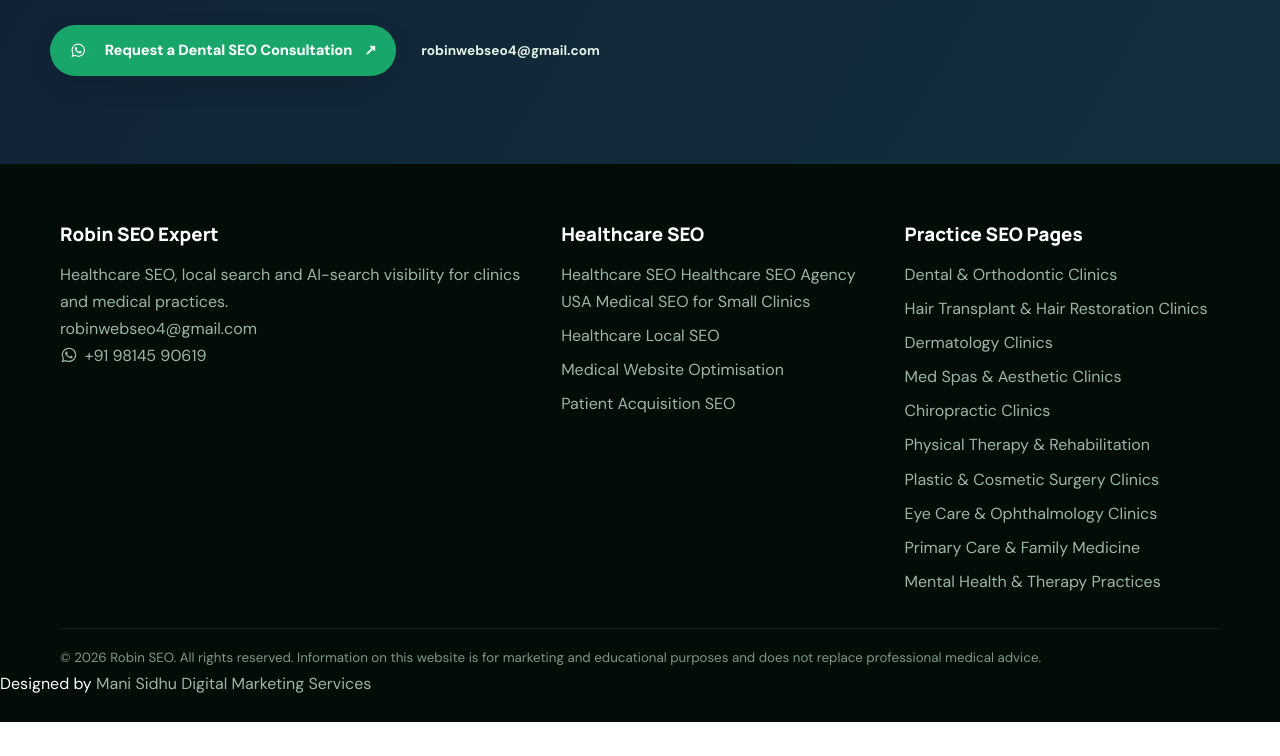
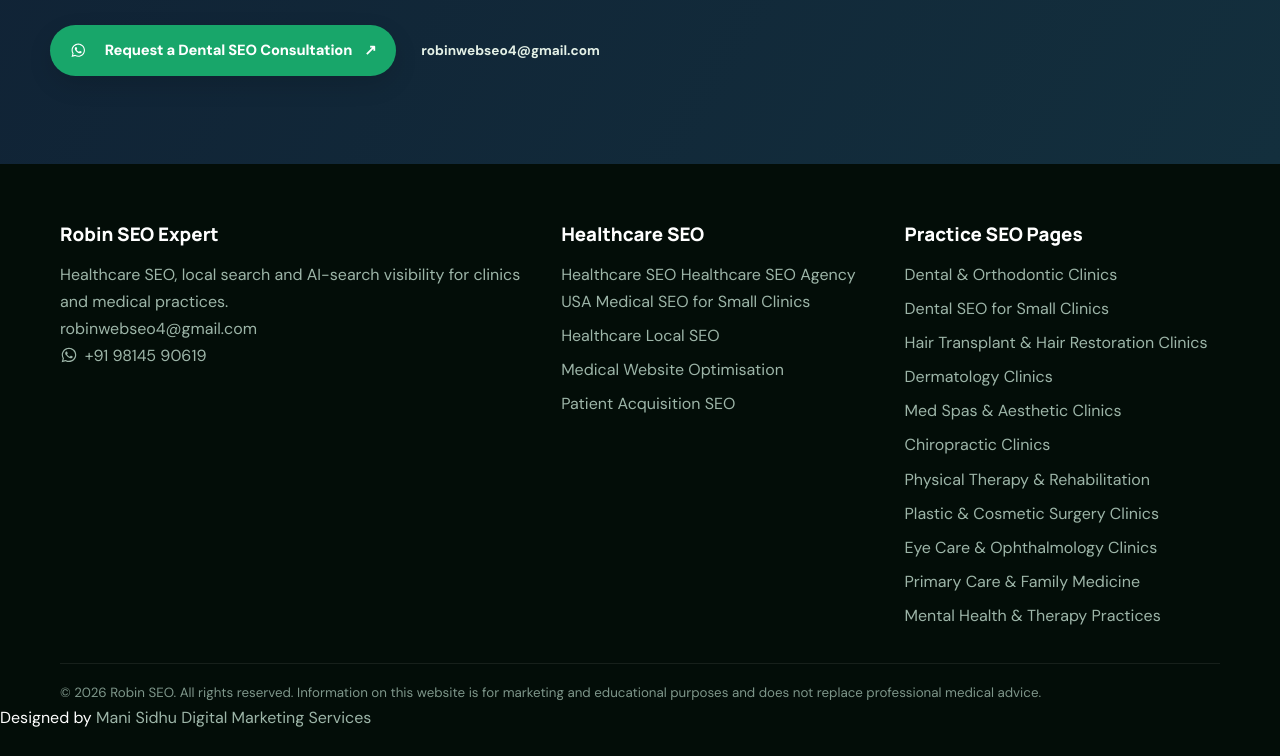
Before and after one commit to manisidhuwebseo/robinseo, a plain HTML site: page dental-seo-services.html in a window 1280 px wide. Shown: the part 7258-8014 px from the top of the page. Before the commit the page ends 7980 px from the top, so only its background shows below. Drawn offline with Linux system fonts and the light colour scheme.

Commit message:
Place dental small-clinic page once in navigation and footer

```diff
--- a/dental-seo-services.html
+++ b/dental-seo-services.html
@@ -611,6 +611,7 @@ body .robin-global-header .robin-header-cta{background:#3ddc97!important;color:#
 <footer class="footer"><div class="container"><div class="footer-grid"><div><h3>Robin SEO Expert</h3><p>Healthcare SEO, local search and AI-search visibility for clinics and medical practices.</p><p><a href="mailto:robinwebseo4@gmail.com">robinwebseo4@gmail.com</a><br><a href="https://wa.me/919814590619">+91 98145 90619</a></p></div><div><h3>Healthcare SEO</h3><ul><li><a href="/healthcare-seo.html">Healthcare SEO</a>
       <a href="/healthcare-seo-agency-usa.html" data-text="Healthcare SEO Agency USA">Healthcare SEO Agency USA</a>
       <a href="/medical-seo-for-small-clinics.html" data-text="Medical SEO for Small Clinics">Medical SEO for Small Clinics</a></li><li><a href="/healthcare-local-seo.html">Healthcare Local SEO</a></li><li><a href="/medical-website-optimisation.html">Medical Website Optimisation</a></li><li><a href="/patient-acquisition-seo.html">Patient Acquisition SEO</a></li></ul></div><div><h3>Practice SEO Pages</h3><ul><li><a href="/dental-seo-services.html">Dental & Orthodontic Clinics</a></li>
+<li><a href="/dental-seo-for-small-clinics.html">Dental SEO for Small Clinics</a></li>
 <li><a href="/hair-transplant-seo-services.html">Hair Transplant & Hair Restoration Clinics</a></li>
 <li><a href="/dermatology-seo-services.html">Dermatology Clinics</a></li>
 <li><a href="/med-spa-seo-services.html">Med Spas & Aesthetic Clinics</a></li>
```
